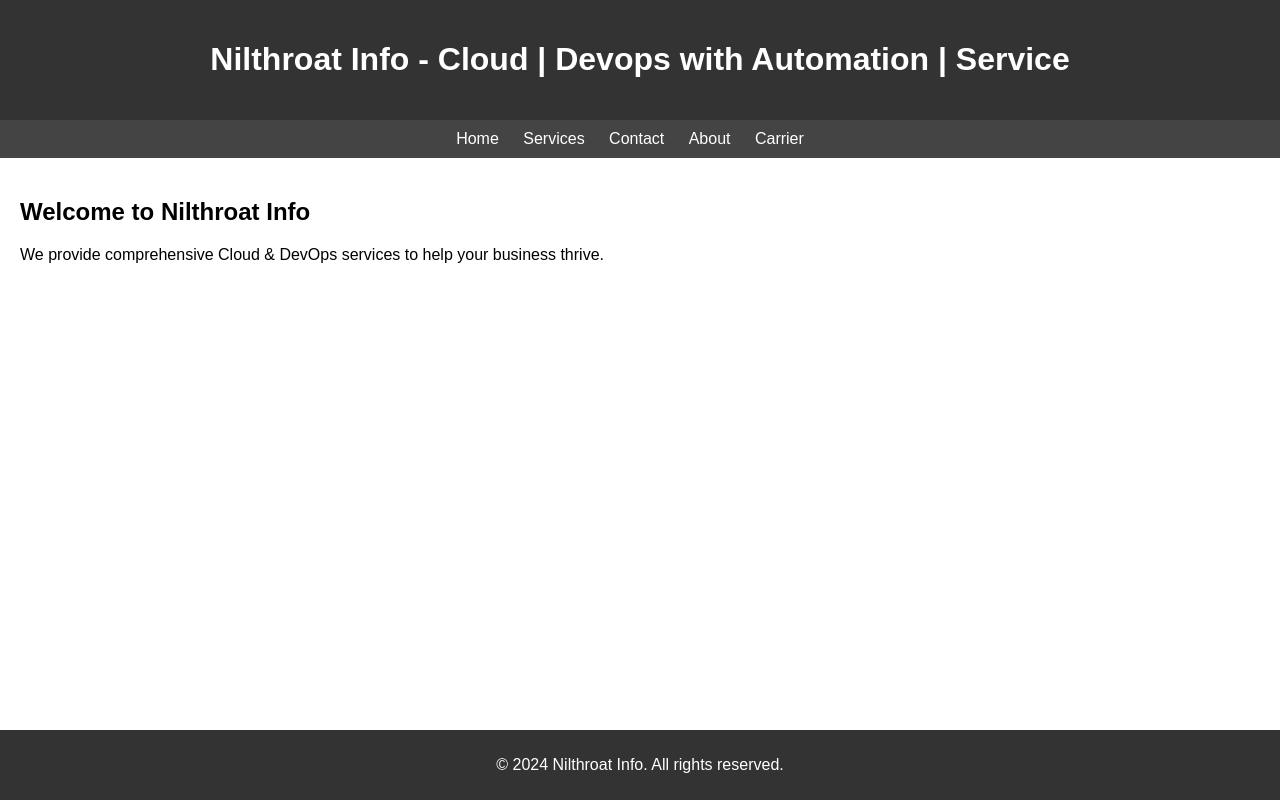
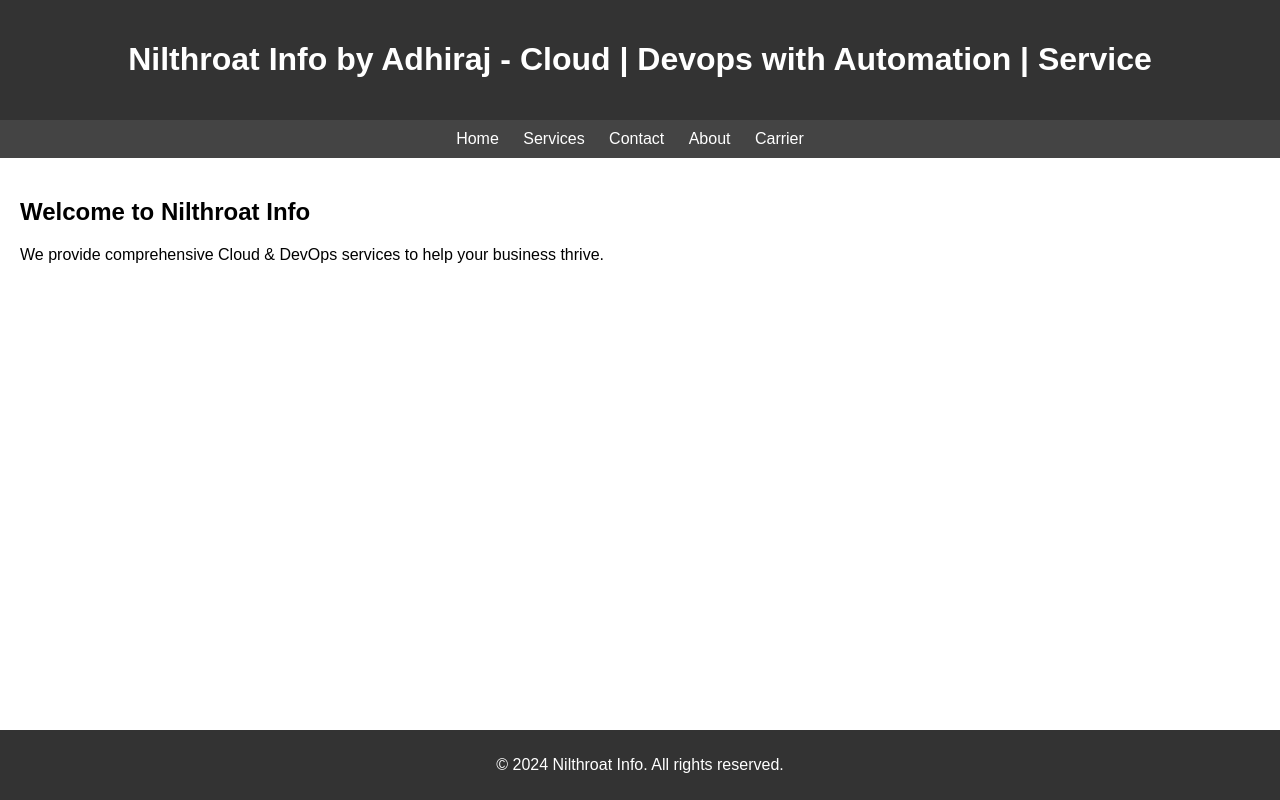
Before and after one commit to deepak-pullastya/mynew, a plain HTML site: page index.html in a window 1280 px wide. Drawn offline with Linux system fonts and the light colour scheme.

Commit message:
Add Adhiraj Name with Nilthroat Info

```diff
--- a/index.html
+++ b/index.html
@@ -8,7 +8,7 @@
 </head>
 <body>
     <header>
-        <h1>Nilthroat Info - Cloud | Devops with Automation | Service</h1>
+        <h1>Nilthroat Info by Adhiraj - Cloud | Devops with Automation | Service</h1>
     </header>
     <nav>
         <ul>
```
